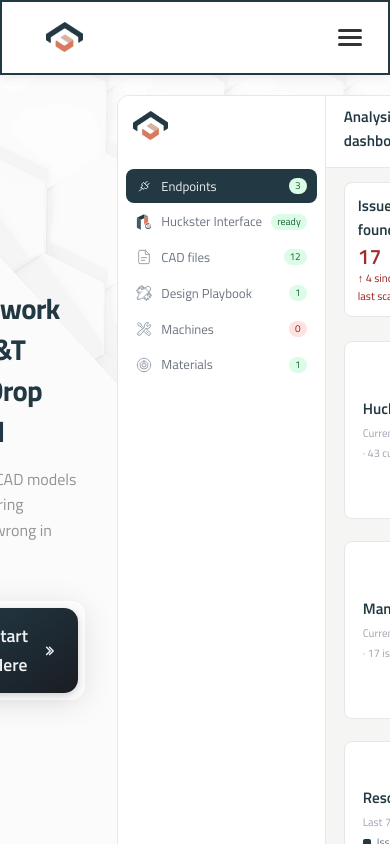
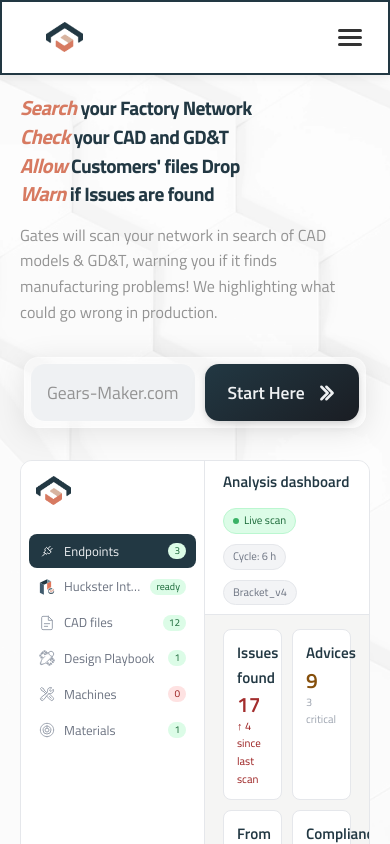
Before and after one commit to floating-gates/landing-pages, a Vue app: page /product in a window 390 px wide. Shown: the top 844 px of the page. Built offline with nearby package versions, Linux system fonts and the light colour scheme.

Commit message:
fix: horizzonal overflow in Hero and Product

```diff
--- a/src/components/Charts.vue
+++ b/src/components/Charts.vue
@@ -253,12 +253,16 @@ onMounted(() => {
 /* ── Shell ────────────────────────────────────────────────────────────────── */
 .gates-hero {
     display: flex;
+    width: 100%;
+    min-width: 0;
+    max-width: 100%;
     height: 600px;
     border: 1px solid #e5e7eb;
     border-radius: 12px;
     overflow: hidden;
     font-size: 13px;
     background: #f5f5f4;
+    box-sizing: border-box;
 }
 
 /* ── Sidebar ──────────────────────────────────────────────────────────────── */
@@ -267,6 +271,8 @@ onMounted(() => {
     border-right: 1px solid #e5e7eb;
     display: flex;
     flex-direction: column;
+    min-width: 0;
+    flex: 0 1 11.5rem;
 }
 
 .sidebar-logo {
@@ -293,9 +299,17 @@ onMounted(() => {
     background: none;
     border: none;
     width: 100%;
+    min-width: 0;
     text-align: left;
     font-size: 13px;
     transition: background 0.12s;
+}
+
+.nav-item > span:not(.nav-badge) {
+    min-width: 0;
+    overflow: hidden;
+    text-overflow: ellipsis;
+    white-space: nowrap;
 }
 
 .nav-item:hover {
@@ -345,7 +359,9 @@ onMounted(() => {
     padding: 9px 18px;
     display: flex;
     align-items: center;
+    flex-wrap: wrap;
     gap: 10px;
+    min-width: 0;
 }
 
 .title {
@@ -394,7 +410,7 @@ onMounted(() => {
 /* ── Metrics ──────────────────────────────────────────────────────────────── */
 .metrics-row {
     display: grid;
-    grid-template-columns: repeat(4, 1fr);
+    grid-template-columns: repeat(4, minmax(0, 1fr));
     gap: 10px;
     margin-bottom: 14px;
 }
@@ -498,6 +514,13 @@ onMounted(() => {
 .canvas-wrap img {
     width: 100%;
     height: 100%;
+    max-width: 100%;
     object-fit: contain; /* Prevents stretching; scales down proportionally */
 }
+
+@media (max-width: 720px) {
+    .metrics-row {
+        grid-template-columns: repeat(2, minmax(0, 1fr));
+    }
+}
 </style>
--- a/src/components/Header.vue
+++ b/src/components/Header.vue
@@ -172,7 +172,7 @@ onUnmounted(() => {
                         <img :src="IconMCP" width="22" height="22" alt="" />
                       </div>
                       <div class="item-text">
-                        <span class="item-title">MCP Server</span>
+                        <span class="item-title">AI Connects</span>
                         <span class="item-desc">Agent driven issues spotting to check on your factory</span>
                       </div>
                     </a>
@@ -266,6 +266,8 @@ onUnmounted(() => {
 </template>
 
 <style scoped>
+@reference "../main.css";
+
 /* Base Reset and Nav Layout */
 .site-menu {
   list-style: none;
@@ -409,7 +411,7 @@ onUnmounted(() => {
 .item-title {
   font-size: 0.875rem;
   font-weight: 600;
-  color: #0f172a;
+  color: var(--theme-color);
   line-height: 1.25;
 }
 
--- a/src/components/Hero.vue
+++ b/src/components/Hero.vue
@@ -64,7 +64,7 @@ onBeforeUnmount(() => {
 <template>
 <div class="untree below-header" :style="{ backgroundImage: `url(${background})` }">
   <div class="hero-row flex flex-row w-full px-12 pb-12 items-center justify-center gap-14">
-    <div class="hero-copy min-w-fit">
+    <div class="hero-copy">
       <h1 class="heading" data-aos="fade-up" data-aos-delay="100">
         <!-- Autonomous Design Flaws <br> -->
         <!-- <em>Discovery for Engineers,</em> <br> -->
@@ -335,12 +335,26 @@ onBeforeUnmount(() => {
     to { opacity: 1; }
 }
 
+.hero-row {
+    min-width: 0;
+    max-width: 100%;
+    box-sizing: border-box;
+}
+
 .hero-copy {
-    max-width: 560px;
+    flex: 0 1 auto;
+    width: max-content;
+    max-width: 100%;
+}
+
+.hero-copy .heading {
+    white-space: nowrap;
 }
 
 .mfg-shell {
-    width: 80%;
+    flex: 1 1 0;
+    width: min(100%, 780px);
+    min-width: 0;
     min-height: 600px;
     max-width: 780px;
     height: auto; /* Let content determine height */
@@ -350,7 +364,6 @@ onBeforeUnmount(() => {
     overflow: hidden;
     display: flex;
     flex-direction: column;
-    flex-shrink: 0;
 }
 
 .mfg-grid-bg {
@@ -804,13 +817,25 @@ onBeforeUnmount(() => {
 /* ══════════════════════════════════════════
    RESPONSIVE — TABLET
    ══════════════════════════════════════════ */
+@media (max-width: 1400px) {
+    .hero-row {
+        gap: 2rem;
+        padding-left: 1.5rem;
+        padding-right: 1.5rem;
+    }
+    .hero-copy .heading {
+        font-size: clamp(1.6rem, 2.4vw, 2.8rem);
+    }
+}
+
 @media (max-width: 1024px) {
     .hero-row {
-        gap: 2.5rem;
+        gap: 1.75rem;
+        padding-left: 1rem;
+        padding-right: 1rem;
     }
     .mfg-shell {
-        width: 55%;
-        min-height: 600px;
+        min-height: 520px;
     }
 }
 
@@ -841,6 +866,10 @@ onBeforeUnmount(() => {
         max-width: 100%;
         min-width: 0;
         text-align: center;
+    }
+
+    .hero-copy .heading {
+        white-space: normal;
     }
 
     .heading {
--- a/src/components/MCP.vue
+++ b/src/components/MCP.vue
@@ -60,7 +60,7 @@ const outcomes = [
         <div class="mt-4 flex flex-row items-center justify-center gap-3">
           <img :src="IconMCP" class="mr-3" width="42" height="42" alt="MCP server" />
           <h1 class="heading">
-            MCP <em>Server</em>
+            AI <em>Connects</em>
           </h1>
         </div>
         <p class="mx-auto mt-4 max-w-3xl text-lg leading-relaxed text-gray-600">
--- a/src/components/Product.vue
+++ b/src/components/Product.vue
@@ -103,10 +103,10 @@ onBeforeUnmount(() => {
 </script>
 
 <template>
-<div class="faq-section flex flex-row w-full items-center justify-center min-h-screen"
+<div class="faq-section product-hero flex flex-row w-full items-center justify-center min-h-screen"
      :style="{ backgroundImage: `url(${background})` }">
 
-    <div class="mr-7">
+    <div class="product-copy">
       <h1 class="heading"
           data-aos="fade-up"
           data-aos-delay="100">
@@ -244,7 +244,35 @@ img {
     flex: 1;
 }
 
+.product-hero {
+    min-width: 0;
+    max-width: 100%;
+    box-sizing: border-box;
+    padding-left: 2rem;
+    padding-right: 2rem;
+    gap: 1.75rem;
+}
+
+.product-copy {
+    flex: 0 1 auto;
+    width: max-content;
+    max-width: 100%;
+}
+
+.product-copy .heading {
+    white-space: nowrap;
+}
+
+.address-form,
+.address-input {
+    min-width: 0;
+}
+
 .chart-wrap {
+    flex: 1.3 1 26rem;
+    min-width: 0;
+    width: 100%;
+    max-width: 860px;
     max-height: 800px;
     display: flex;
     flex-direction: column;
@@ -254,5 +282,34 @@ img {
     flex: 1;
     width: 100%;
     height: 100%;
+    min-width: 0;
+}
+
+@media (max-width: 1400px) {
+    .product-copy .heading {
+        font-size: clamp(1.6rem, 2.4vw, 2.8rem);
+    }
+}
+
+@media (max-width: 1024px) {
+    .product-hero {
+        flex-direction: column;
+        justify-content: flex-start;
+        padding-left: 1.25rem;
+        padding-right: 1.25rem;
+        gap: 2rem;
+    }
+
+    .product-copy,
+    .chart-wrap {
+        max-width: 100%;
+        width: 100%;
+    }
+}
+
+@media (max-width: 768px) {
+    .product-copy .heading {
+        font-size: clamp(1.15rem, 5vw, 1.8rem);
+    }
 }
 </style>
```
